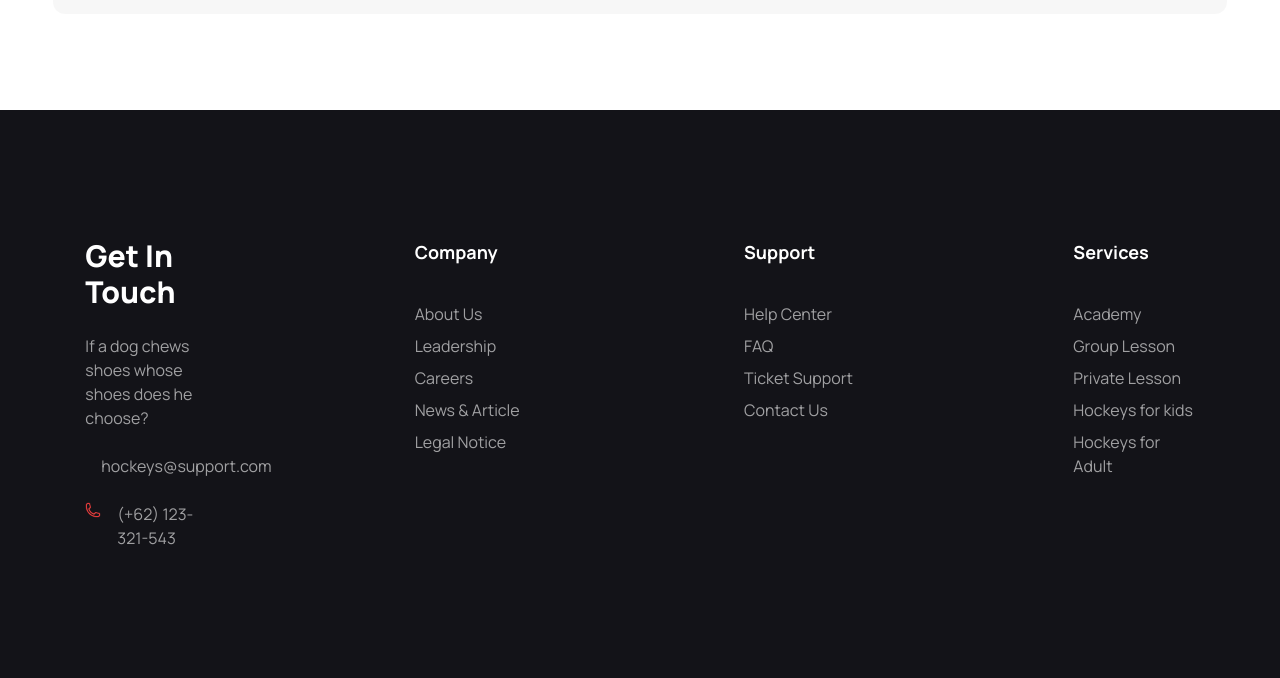
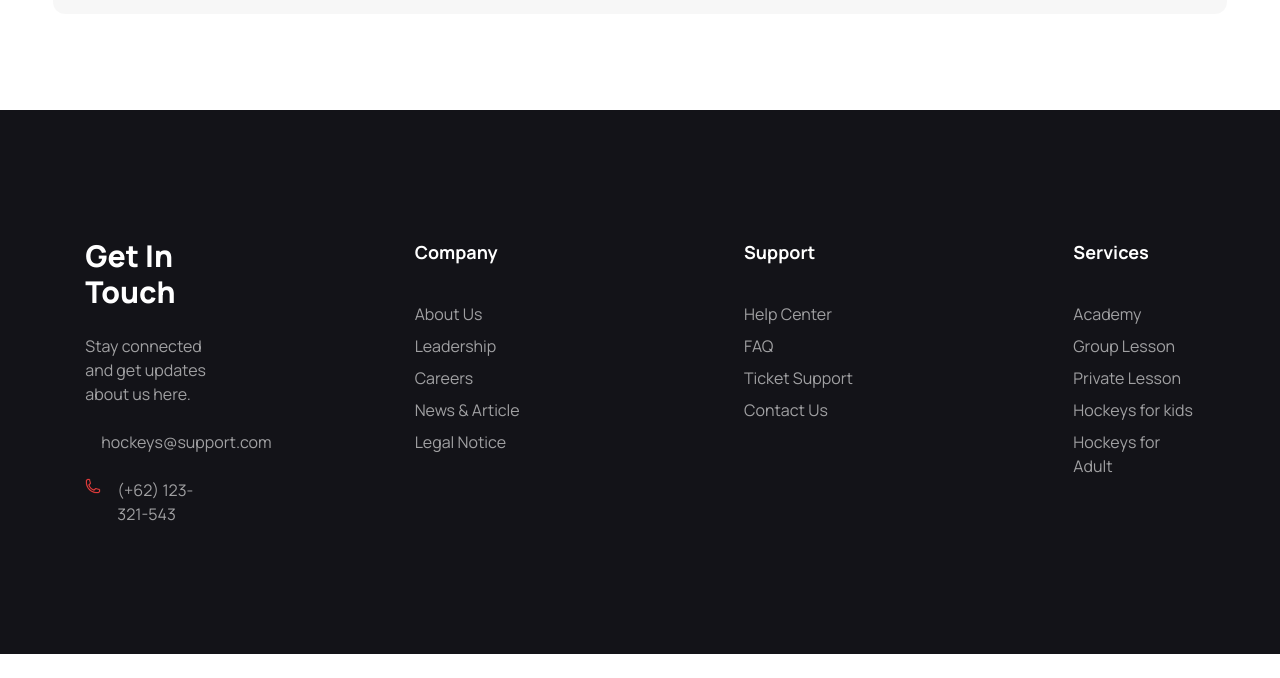
Before and after one commit to Partha-Ds/a-3, a plain HTML site: page index.html in a window 1280 px wide. Shown: the part 4838-5516 px from the top of the page. After the commit the page ends 5492 px from the top, so only its background shows below. Drawn offline with nearby package versions, Linux system fonts and the light colour scheme.

Commit message:
footer updated

```diff
--- a/index.html
+++ b/index.html
@@ -446,7 +446,7 @@
             <div class="col-span-2 lg:col-span-1">
                 <div class="card-body">
                     <h2 class="text-2xl lg:text-3xl font-extrabold text-white mb-4">Get In Touch</h2>
-                    <p>If a dog chews shoes whose shoes does he choose?</p>
+                    <p>Stay connected and get updates about us here.</p>
                     <p><a class="link link-hover flex gap-4 mt-4"><span><img src="images/envy.png"
                                     alt=""></span>hockeys@support.com</a></p>
                     <p><a class="link link-hover flex gap-4 mt-4"><span><img src="images/phone.png" alt=""></span>(+62)
```
